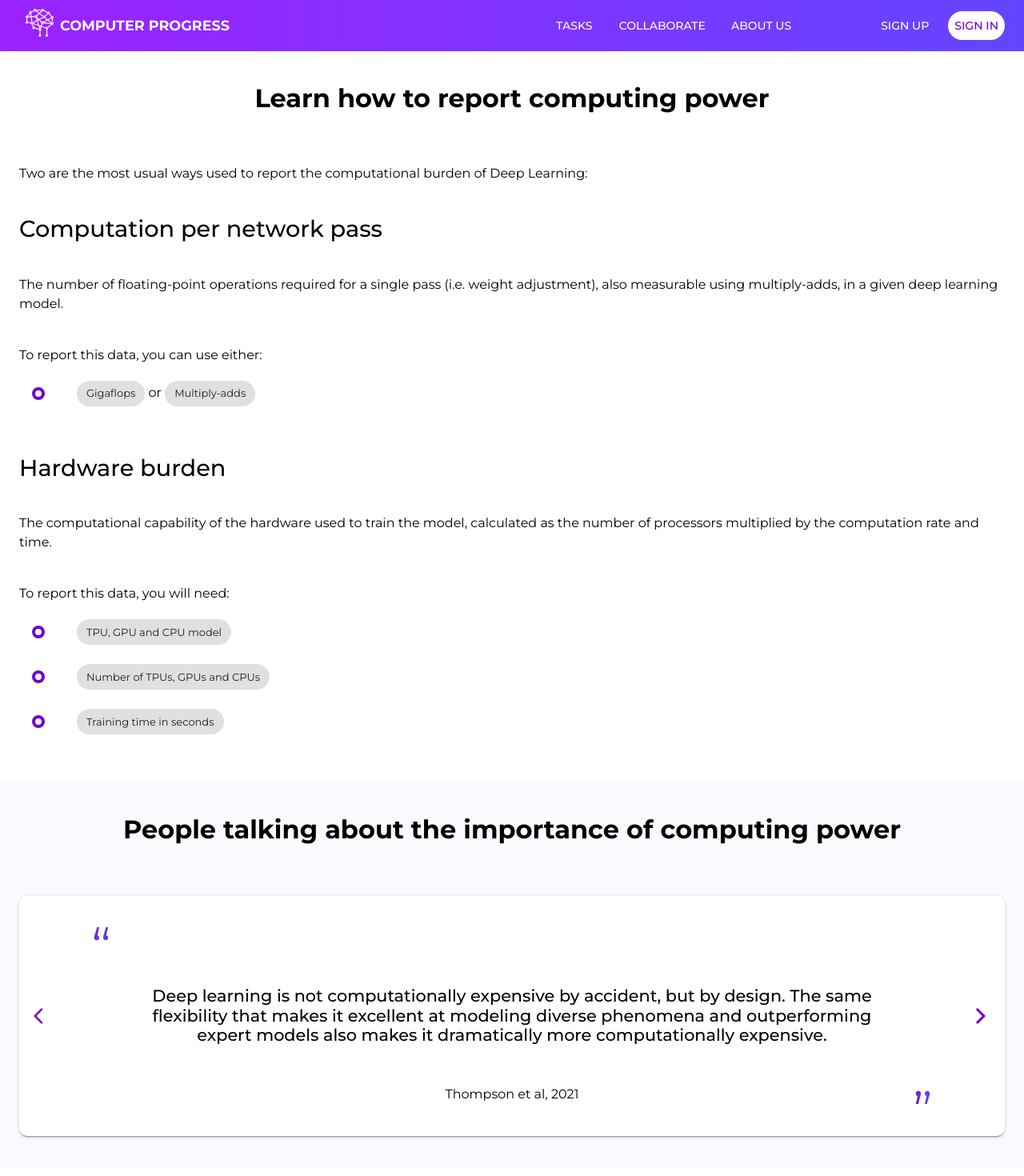
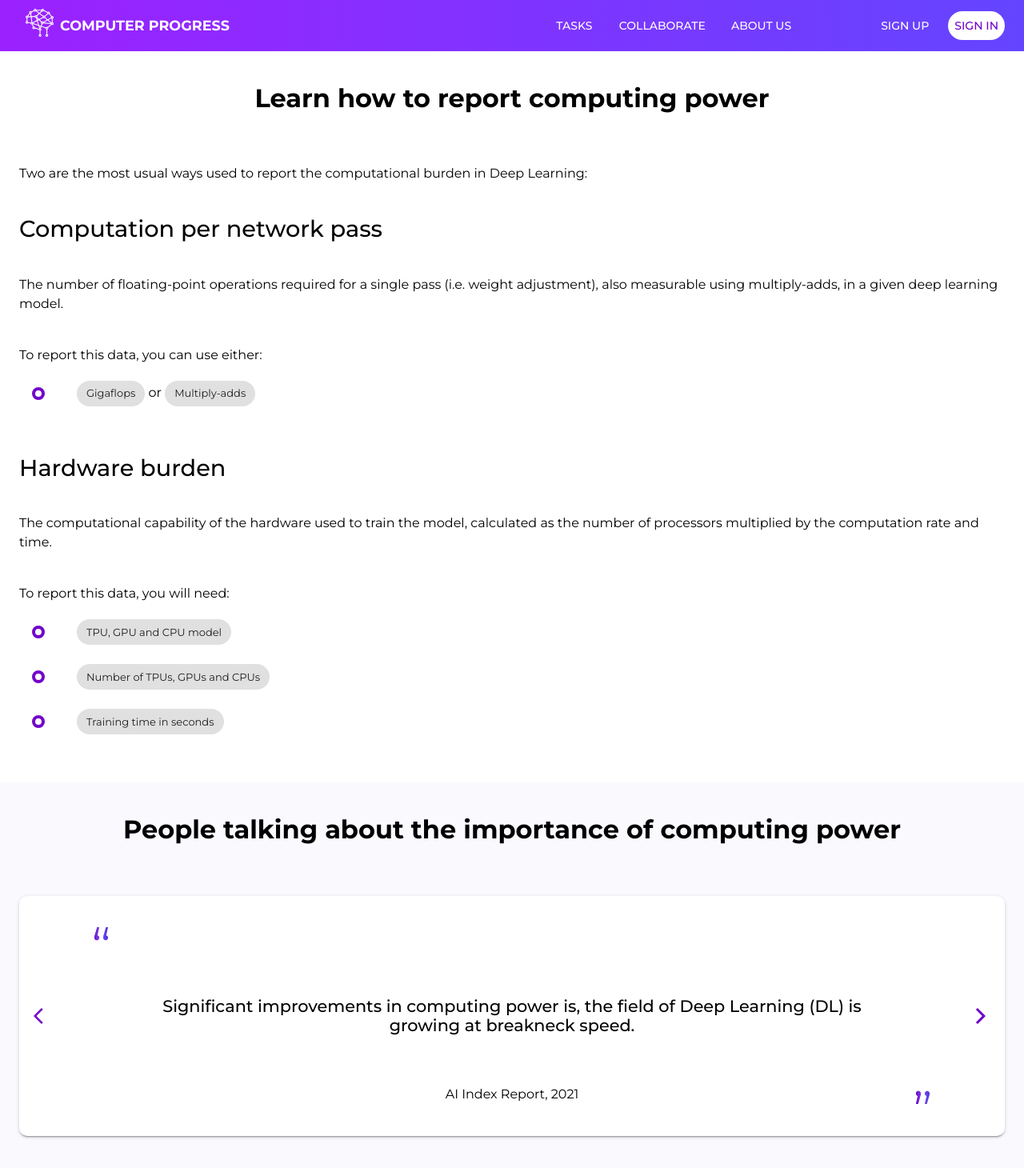
Before and after one commit to Computer-Progress/computerprogress.com, a Next.js app: page /collaborate in a window 1280 px wide. Shown: the top 1470 px of the page at 80% size. Built offline with nearby package versions, Linux system fonts and the light colour scheme.

Commit message:
rush adjusts

```diff
--- a/components/CollaborateImportance/index.js
+++ b/components/CollaborateImportance/index.js
@@ -16,17 +16,27 @@ import { MuiTheme } from "../../styles/theme";
 const quotes = [
   {
     quote:
-      "Deep learning is not computationally expensive by accident, but by design. The same flexibility that makes it excellent at modeling diverse phenomena and outperforming expert models also makes it dramatically more computationally expensive.",
-    source: "Thompson et al, 2021",
+      "Significant improvements in computing power is, the field of Deep Learning (DL) is growing at breakneck speed.",
+    source: "AI Index Report, 2021",
   },
   {
     quote:
-      "Lorem ipsum dolor sit amet, consectetur adipiscing elit. Praesent fermentum sem nec lacus tincidunt commodo. Morbi nec dolor nulla. Integer.",
-    source: "Praesent fermentum, 2021",
+      "The computing power needed to train AI is now rising seven times faster than ever before.",
+    source: "MIT Technology Review, 2019",
   },
   {
-    quote: "a",
-    source: "Praesent fermentum, 2021",
+    quote:
+      "Improvements in Computing Power and Reduction in Hardware Costs will Drive the Industry Growth.",
+    source: "Emergen Research, 2021",
+  },
+  {
+    quote:
+      "Deep neural networks are very computationally expensive. This is a critical issue.",
+    source: "Song Han, MIT",
+  },
+  {
+    quote: "The actual computational burden of deep learning models is scaling more rapidly than (known) lower bounds from theory.",
+    source: "Thompson et al, 2021",
   },
 ];
 
--- a/components/ContributorsContainer/index.js
+++ b/components/ContributorsContainer/index.js
@@ -9,13 +9,15 @@ export default function ContributorsContainer({
 }) {
   return (
     <>
-      <StyledH2>Our team</StyledH2>
+      <StyledH2>Research Team</StyledH2>
 
       <ContributorsFlexBox>
         {researchers.map((contributor) => (
           <ContributorCard contributor={contributor} key={contributor.name} />
         ))}
       </ContributorsFlexBox>
+
+      <StyledH2>Web Development Team</StyledH2>
 
       <ContributorsFlexBox>
         {otherContributors.map((contributor) => (
--- a/components/PapersList/index.js
+++ b/components/PapersList/index.js
@@ -4,7 +4,7 @@ import PaperListItem from "./PaperListItem";
 
 import { ItemsWrapper } from './styles';
 
-import { DataGrid } from '@material-ui/data-grid';
+// import { DataGrid } from '@material-ui/data-grid';
 
 export default function PapersList({ papers, accuracy, accuracy_list, selectedAccuracy }) {
   const renderItem = (item, index) => (
--- a/containers/Collaborate/index.js
+++ b/containers/Collaborate/index.js
@@ -40,7 +40,7 @@ export default function Collaborate() {
             <StyledBox>
               <StyledTypographyBody1>
                 Two are the most usual ways used to report the computational
-                burden of Deep Learning:
+                burden in Deep Learning:
               </StyledTypographyBody1>
             </StyledBox>
 
--- a/containers/Tasks/index.js
+++ b/containers/Tasks/index.js
@@ -1,5 +1,6 @@
 import { ThemeProvider } from "@material-ui/core/styles";
 import { MuiTheme } from "../../styles/theme";
+import { Container } from "./styles";
 
 import PageTemplate from "../../components/PageTemplate";
 import Task from "../../components/Task";
@@ -10,6 +11,7 @@ export default function Tasks({ tasks }) {
   return (
     <ThemeProvider theme={MuiTheme}>
       <PageTemplate>
+        <h1>Tasks</h1>
         <Box my={3}>
           <Grid container spacing={5} wrap="wrap">
             {tasks.map((item) => (
--- a/containers/Tasks/styles.js
+++ b/containers/Tasks/styles.js
@@ -13,6 +13,8 @@ export const Container = styled.div`
     }
 `;
 
+
+
 export const ItemsWrapper = styled.div`
   display: grid;
   grid-template-columns: 1fr 1fr 1fr;
```
